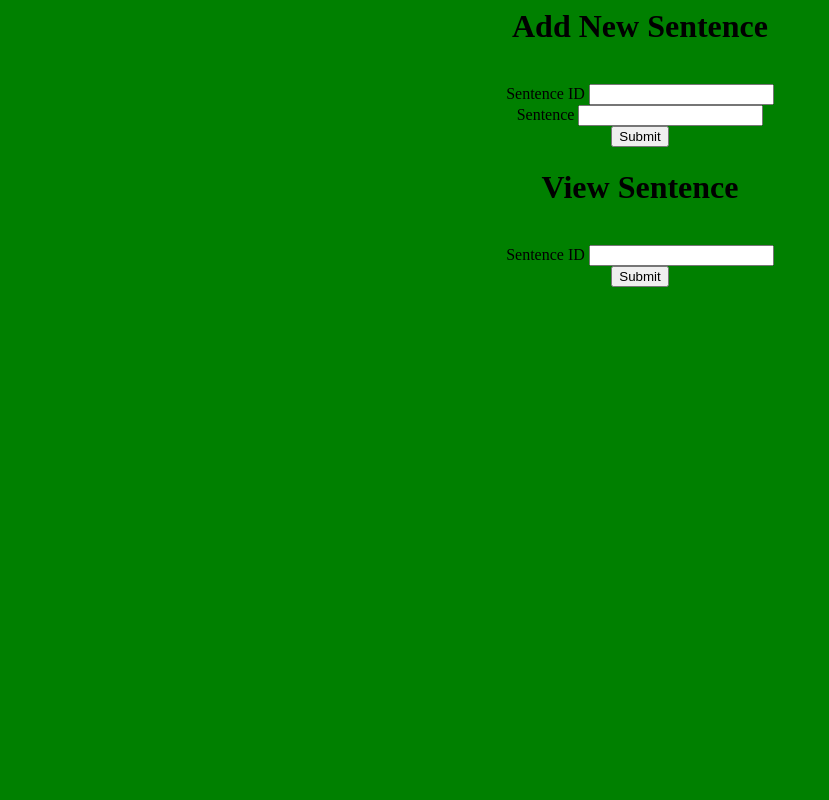
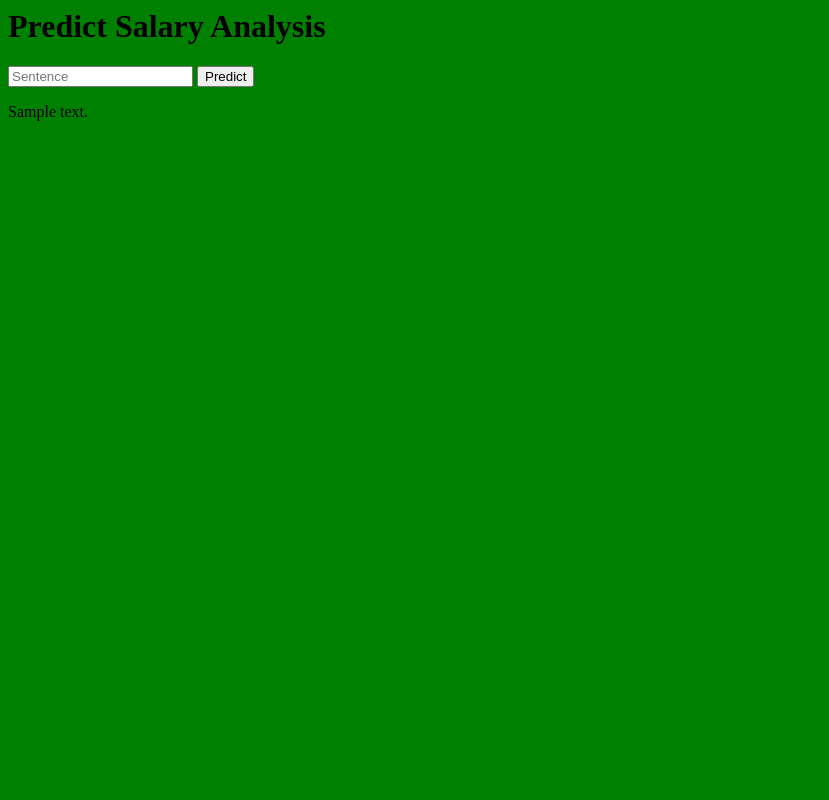
Before and after one commit to MadBad3/DataEngineeringProject1, a Flask app: template templates/index.html in a window 1280 px wide. Shown: the whole page, without its empty margins (0-829 px from the left). Run offline with Flask 2, Linux system fonts and the light colour scheme; the template is opened without the code that fills it: most values are stand-ins (such as "Sample title", 1, 10 or a date in 2020); parts of the project's set-up code (start-up, migrations or seed data) failed here and were passed over.

Commit message:
functional index

```diff
--- a/templates/index.html
+++ b/templates/index.html
@@ -1,23 +1,18 @@
 <HTML>
-<BODY bgcolor="green">
-<form method="POST" action="">
-    <center>
-    <H1>Add New Sentence </H1> <br>
-    Sentence ID <input type = "text" name = "sentID" /> <br>
-    Sentence <input type = "text" name= "the_sentence" /> <br>
-    <input type="hidden" name="form_type" value="add_sentence"/>
-    <input type = "submit">
-    </center>
-</form>
+<body bgcolor="green">
 
-<form method="POST" action="">
-    <center>
-    <H1>View Sentence </H1> <br>
-    Sentence ID <input type = "text" name= "sentID" /> <br>
-    <input type="hidden" name="form_type" value="view_sentence"/>
-    <input type = "submit">
-    </center>
-</form>
+	<h1>Predict Salary Analysis</h1>
 
-</BODY>
+     <!-- Main Input For Receiving Query to our ML -->
+    <form action="{{ url_for('predict')}}"method="post">
+    	<input type="text" name="experience" placeholder="Sentence" required="required" />
+
+        <button type="submit" class="btn btn-primary btn-block btn-large">Predict</button>
+    </form>
+
+   {{ prediction_text }}
+
+
+
+</body>
 </HTML>
```
